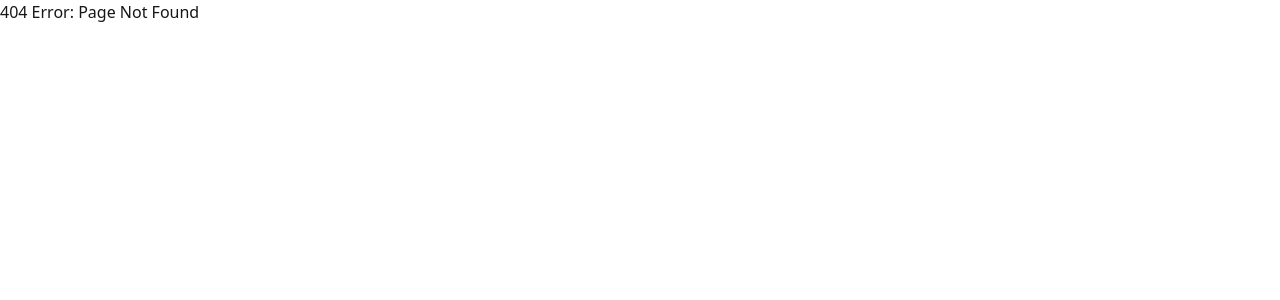
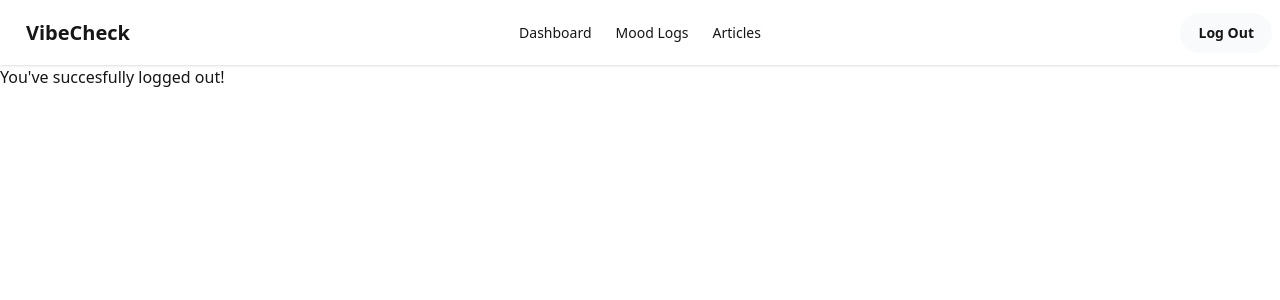
Before and after one commit to stmcpeters/VibeCheck, a React (Vite) app in the folder client/: page /logout in a window 1280 px wide. Before the commit this address had no page. Shown: the top 300 px of the page. Built offline with nearby package versions, Linux system fonts and the light colour scheme.

Commit message:
add LogOut component and route for successful logout page

```diff
--- a/client/src/App.jsx
+++ b/client/src/App.jsx
@@ -8,7 +8,7 @@ import UserAuth from './pages/UserAuth'
 import ErrorPage from './pages/ErrorPage'
 import ArticlesList from './pages/ArticlesList'
 import EntriesList from './pages/EntriesList'
-
+import LogOut from './pages/LogOut'
 
 function App() {
   const [response, setResponse] = useState();
@@ -39,6 +39,7 @@ function App() {
           <Route path="/*" element={<ErrorPage />} />
           <Route path='/articles' element={<ArticlesList />} />
           <Route path='/logs' element={<EntriesList />} />
+          <Route path='/logout' element={<LogOut />} />
         </Routes>
       </BrowserRouter>
     </>
--- /dev/null
+++ b/client/src/pages/LogOut.jsx
@@ -0,0 +1,12 @@
+// log out successful page
+import React from 'react'
+import NavBar from '../components/NavBar'
+
+export default function LogOut() {
+  return (
+    <>
+      <NavBar />
+      <div>You've succesfully logged out!</div>
+    </>
+  )
+}
```
